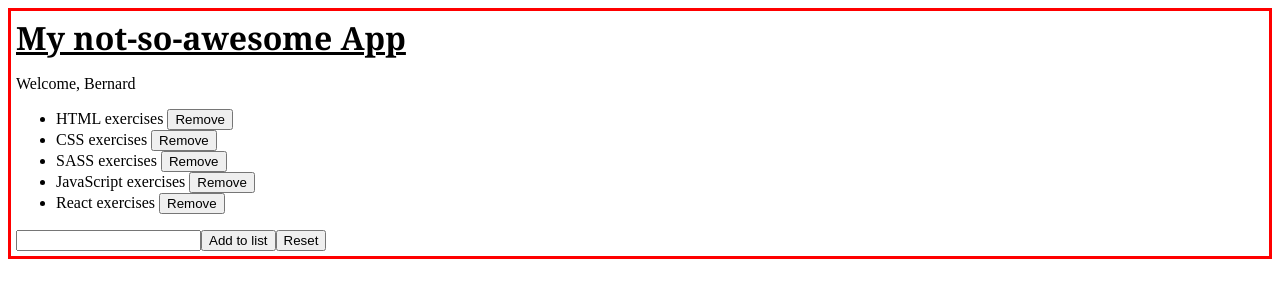
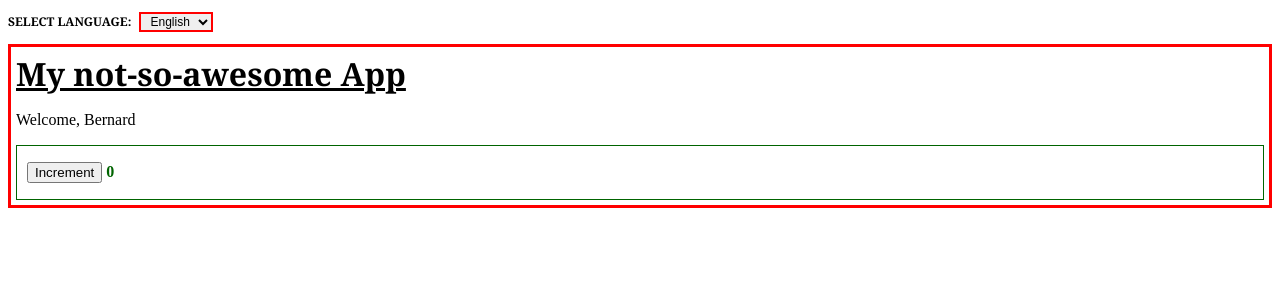
Before and after one commit to cristophergaziano/React_Ex, a React (Create React App) app in the folder my-app/: page / in a window 1280 px wide. Shown: the top 300 px of the page. Built offline with nearby package versions, Linux system fonts and the light colour scheme.

Commit message:
exercise context-01 done

```diff
--- a/my-app/src/App.js
+++ b/my-app/src/App.js
@@ -1,35 +1,38 @@
 import React from "react";
 import { Welcome } from "./Welcome";
 import { Counter } from "./Counter";
-import { Login } from "./Login";
 import { Container } from "./Container";
-import { TodoList } from "./TodoList";
+import { LanguageContext } from "./LanguageContext";
+import { DisplayLanguage } from "./DisplayLanguage";
 
 export class App extends React.Component {
+  state = {
+    language: "en",
+  };
+
+  handleLanguageChange = (event) => {
+    this.setState({
+      language: event.target.value,
+    });
+  };
+
   render() {
     return (
-      <Container title="My not-so-awesome App">
-        <div>
+      <div>
+        <p className="select-language">Select language: {" "}
+        <select className="select-button" value={this.state.language} onChange={this.handleLanguageChange}>
+          <option value="en">English</option>
+          <option value="it">Italiano</option>
+        </select>
+        </p>
+        <LanguageContext.Provider value={this.state.language}>
+        <Container title="My not-so-awesome App">
           <Welcome name="Bernard" />
-          <TodoList
-            render={( items,index, handleRemoveItem ) => (
-              <div>
-                {" "}
-                <ul>
-                  {items.map((item) => (
-                    <li key={index}>
-                      {item}{" "}
-                      <button onClick={() => handleRemoveItem(index)}>
-                        Remove
-                      </button>
-                    </li>
-                  ))}
-                </ul>
-              </div>
-            )}
-          ></TodoList>
-        </div>
-      </Container>
+          <DisplayLanguage />
+          <Counter />
+        </Container>
+        </LanguageContext.Provider>
+      </div>
     );
   }
 }
--- /dev/null
+++ b/my-app/src/DisplayLanguage.js
@@ -0,0 +1,25 @@
+import React from "react";
+import { LanguageContext } from "./LanguageContext";
+
+const Strings = {
+  en: {
+    CURRENT_LANGUAGE: "The language is setted on english",
+  },
+  it: {
+    CURRENT_LANGUAGE: "La lingua è impostata su italiano",
+  },
+};
+
+export class DisplayLanguage extends React.Component {
+  state = {
+    CURRENT_LANGUAGE: "en",
+  };
+
+  render() {
+    return (
+      <div>
+
+      </div>
+    );
+  }
+}
--- /dev/null
+++ b/my-app/src/LanguageContext.js
@@ -0,0 +1,3 @@
+import { createContext } from "react";
+
+export const LanguageContext = createContext("en")
--- a/my-app/src/Welcome.js
+++ b/my-app/src/Welcome.js
@@ -1,5 +1,15 @@
 import React from "react";
 import { Age } from "./Age";
+import { LanguageContext } from "./LanguageContext";
+
+const Strings = {
+  en: {
+    CURRENT_LANGUAGE: "Welcome, ",
+  },
+  it: {
+    CURRENT_LANGUAGE: "Benvenuto, ",
+  },
+};
 
 export class Welcome extends React.Component {
   render() {
@@ -7,12 +17,32 @@ export class Welcome extends React.Component {
       <div>
         {this.props.name === "John" ? (
           <div>
-            <p>Welcome, {this.props.name}</p>
+            <p>
+              <LanguageContext.Consumer>
+                {(language) => {
+                  return (
+                    <div>
+                      {Strings[language].CURRENT_LANGUAGE} {this.props.name}
+                    </div>
+                  );
+                }}
+              </LanguageContext.Consumer>{" "}
+            </p>
             <Age age={17} />
           </div>
         ) : (
           <div>
-            <p>Welcome, {this.props.name}</p>
+            <p>
+              <LanguageContext.Consumer>
+                {(language) => {
+                  return (
+                    <div>
+                      {Strings[language].CURRENT_LANGUAGE} {this.props.name}
+                    </div>
+                  );
+                }}
+              </LanguageContext.Consumer>
+            </p>
           </div>
         )}
       </div>
--- a/my-app/src/index.css
+++ b/my-app/src/index.css
@@ -11,8 +11,22 @@
 }
 
 .containerTitle {
-    font-size: 32px;
-    font-weight: 700;
-    font-family: Cambria, Cochin, Georgia, Times, 'Times New Roman', serif;
-    text-decoration: underline;
+  font-size: 32px;
+  font-weight: 700;
+  font-family: Cambria, Cochin, Georgia, Times, "Times New Roman", serif;
+  text-decoration: underline;
 }
+
+.select-language {
+  font-size: 12px;
+  font-family: Cambria, Cochin, Georgia, Times, "Times New Roman", serif;
+  text-transform: uppercase;
+  font-weight: 700;
+}
+
+.select-button {
+  font-size: 12px;
+  border: 2px solid red;
+  padding: 0px 5px 0px 5px;
+  margin-left: 5px;
+}
```
